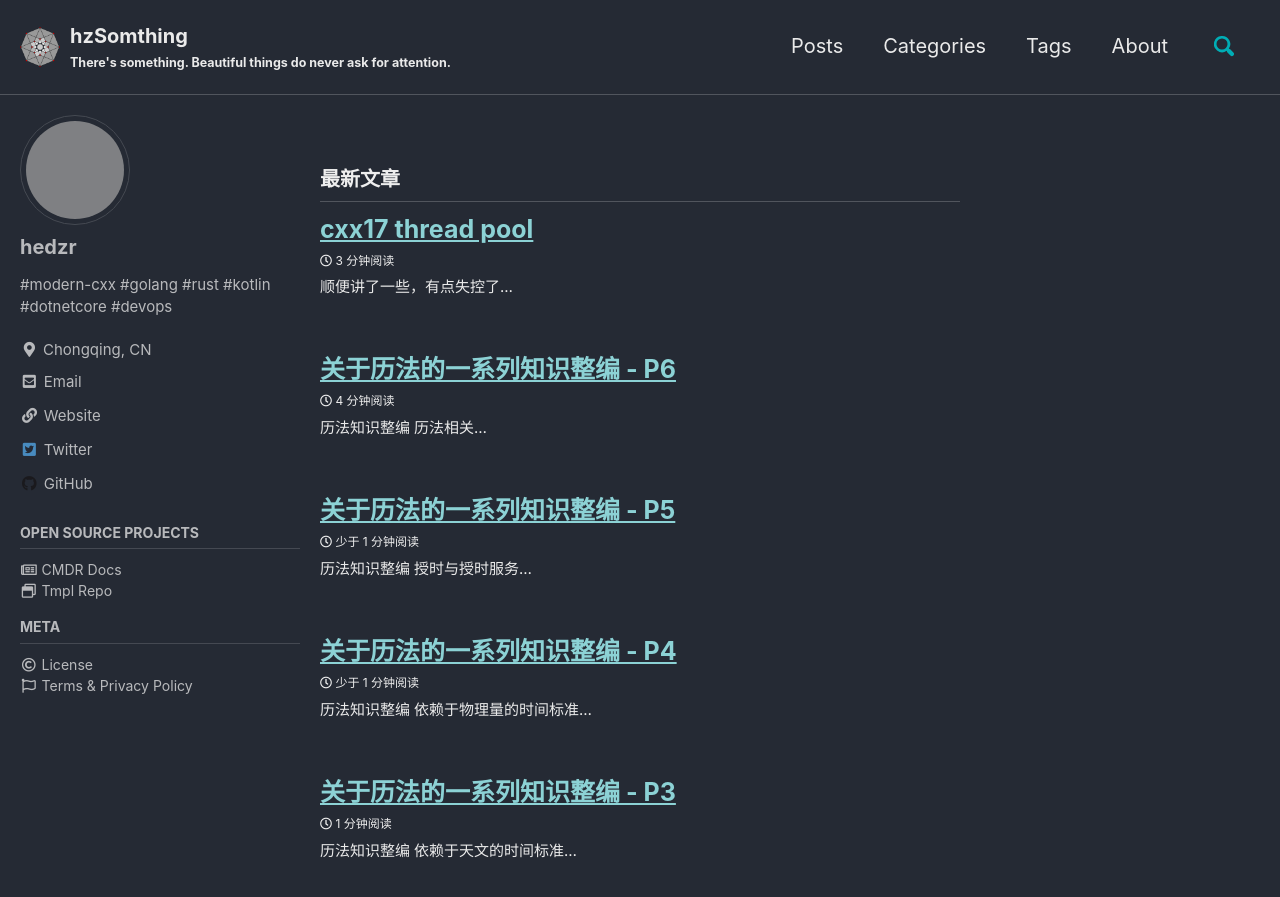
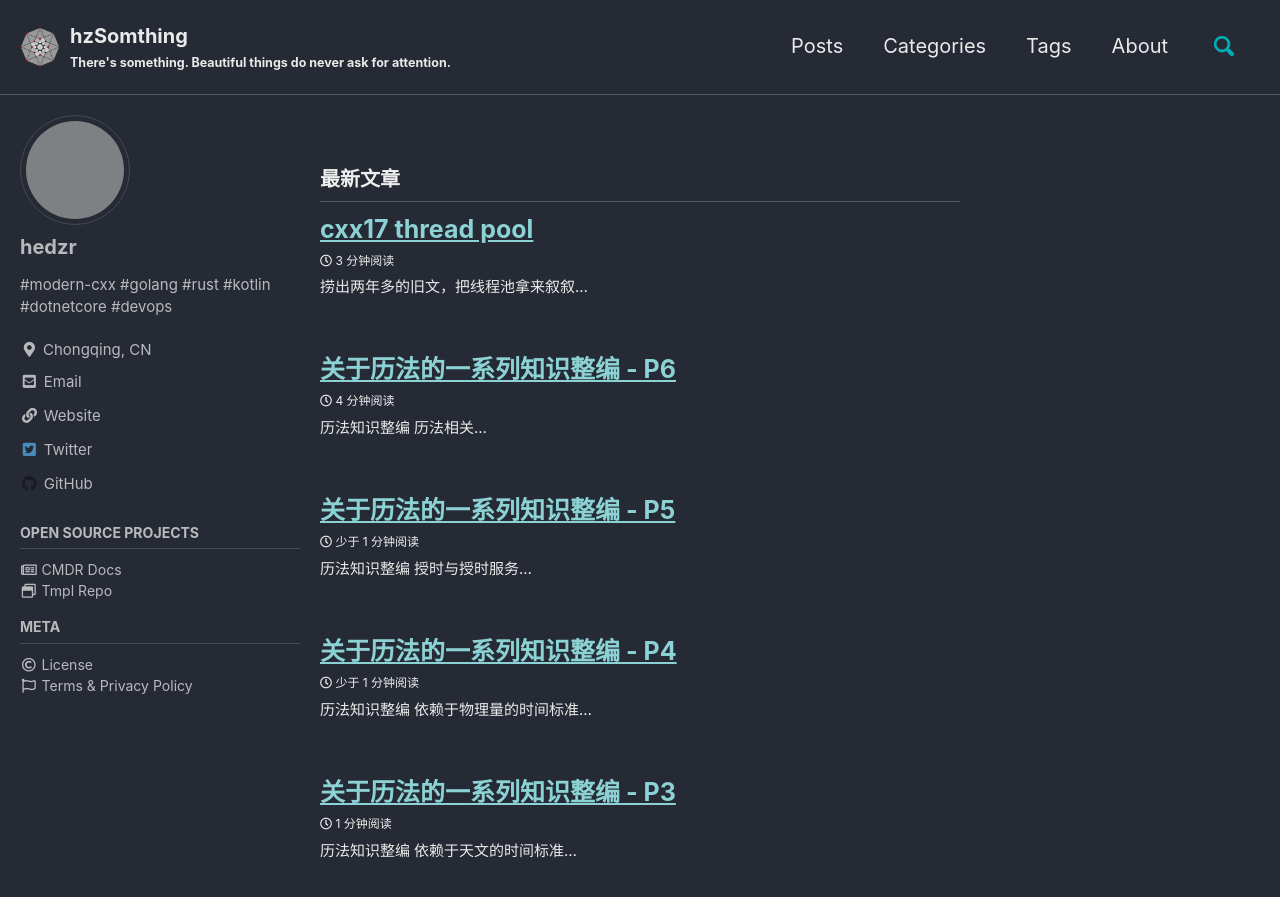
Before and after one commit to hedzr/hedzr.github.io, a Jekyll site: the page built from index.html, in a window 1280 px wide and 900 px high. Shown: the top 897 px of the window. Built offline with Jekyll 4.4.1, drawn with Linux system fonts in a browser that asks for light colours; cached includes are drawn as plain includes; some web fonts are replaced; the list of posts is cut into pages by our own code; some of the changed lines change nothing that is shown; grey boxes are pictures that could not be loaded.

Commit message:
updated excerpt

```diff
--- a/_posts/2022-08-08-cxx17-thread-pool.md
+++ b/_posts/2022-08-08-cxx17-thread-pool.md
@@ -13,7 +13,7 @@ header:
   overlay_image: /assets/images/3953273590_704e3899d5_m.jpg
   overlay_filter: rgba(16, 16, 32, 0.73)
 excerpt: >-
-  顺便讲了一些，有点失控了...
+  捞出两年多的旧文，把线程池拿来叙叙...
 ---
 
 
@@ -44,7 +44,11 @@ excerpt: >-
 
 几近三年疫情以来，没有健康码，没有核酸检测过，没有打疫苗过，没被隔离过，没有时空重叠过，没有弹窗过，没有被封小区过的人，该是多么完美干净的一个人啊。
 
-一夜难眠之后，听我说，从弹窗人士回归绿色，人是一定会成长的。
+一夜难眠之后，
+
+听我说，从弹窗人士回归绿色，人是一定会成长的。
+
+听我说，是男人也无所谓，此时此刻绿了就绿了。
 
 ## 缘起
 
```
